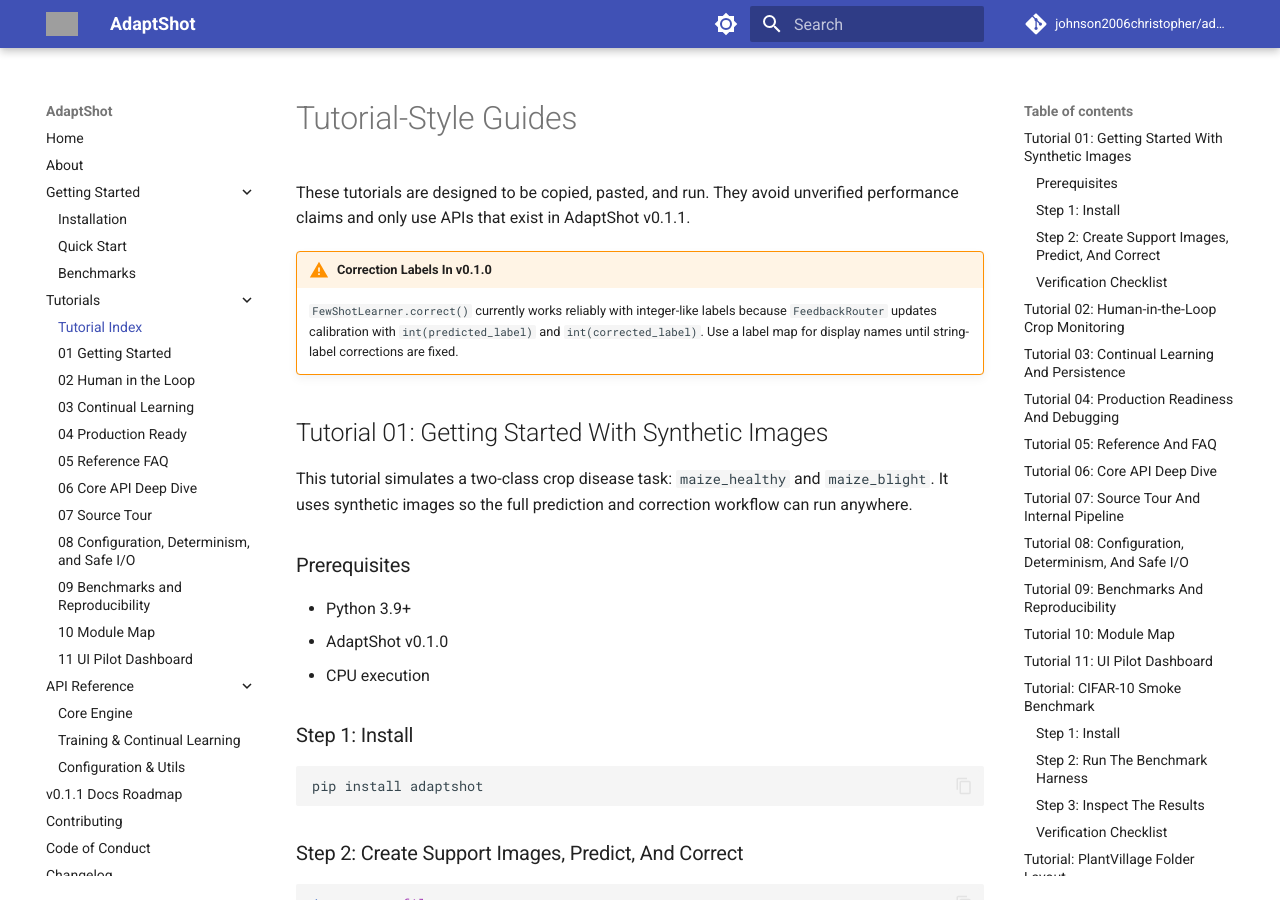
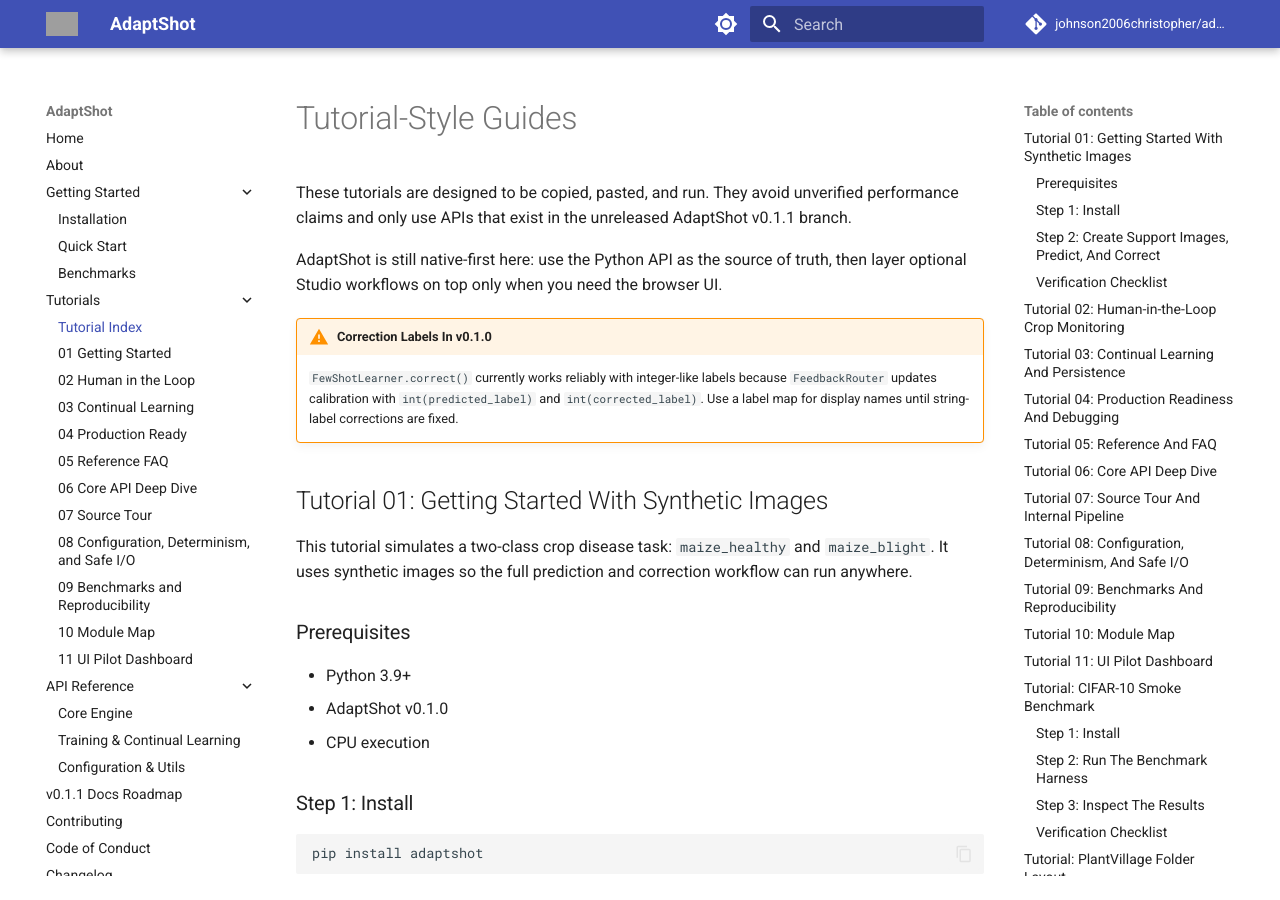
Before and after one commit to johnson2006christopher/adaptshot, an MkDocs documentation site: the page built from docs/tutorials.md, in a window 1280 px wide and 900 px high. Built offline with MkDocs 1.6.1 and Material for MkDocs 9.7.7, drawn with Linux system fonts in a browser that asks for light colours; comment, search, counter and statistics services are not loaded; some of the changed text lies outside the part shown; grey boxes are pictures that could not be loaded.

Commit message:
docs: clarify references to unreleased AdaptShot v0.1.1 branch in tutorials.md

```diff
--- a/docs/tutorials.md
+++ b/docs/tutorials.md
@@ -1,6 +1,8 @@
 # Tutorial-Style Guides
 
-These tutorials are designed to be copied, pasted, and run. They avoid unverified performance claims and only use APIs that exist in AdaptShot v0.1.1.
+These tutorials are designed to be copied, pasted, and run. They avoid unverified performance claims and only use APIs that exist in the unreleased AdaptShot v0.1.1 branch.
+
+AdaptShot is still native-first here: use the Python API as the source of truth, then layer optional Studio workflows on top only when you need the browser UI.
 
 !!! warning "Correction Labels In v0.1.0"
     `FewShotLearner.correct()` currently works reliably with integer-like labels because `FeedbackRouter` updates calibration with `int(predicted_label)` and `int(corrected_label)`. Use a label map for display names until string-label corrections are fixed.
@@ -231,7 +233,7 @@
 
 AdaptShot v0.1.0 does not include a PlantVillage downloader or folder loader. You can still use PlantVillage images by passing file paths and integer labels directly.
 
-> ⚠️ Planned for v0.1.1+
+> ⚠️ Planned for the unreleased v0.1.1 branch
 > Add a documented helper or benchmark loader for PlantVillage-style folder datasets.
 
 ### Step 1: Install
```
